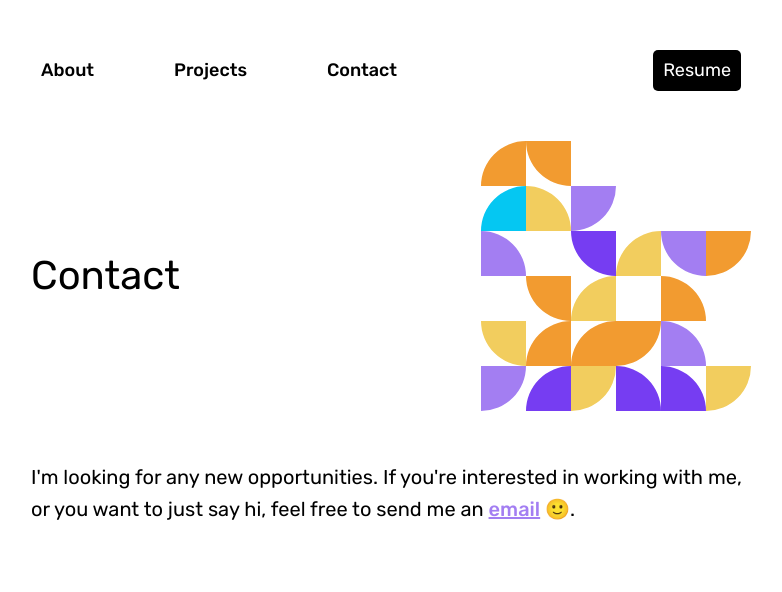
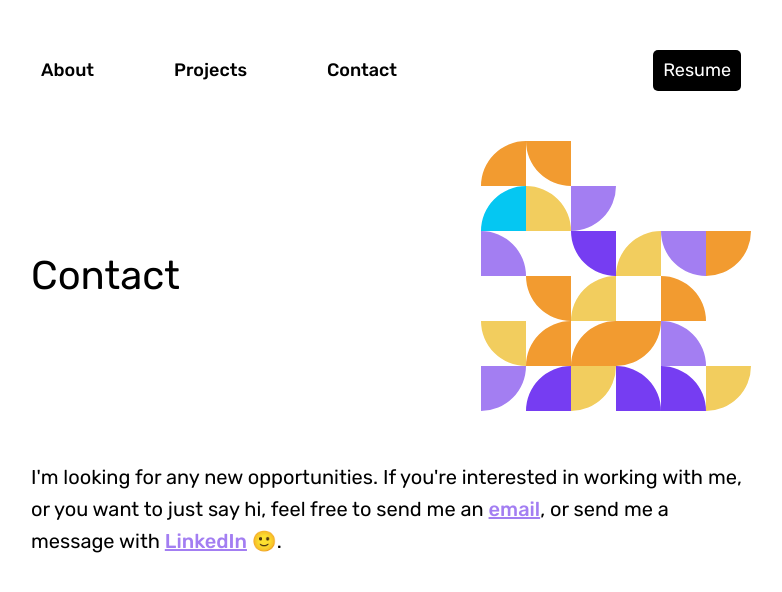
Before and after one commit to dont-hurry/portfolio, a React (Create React App) app: page /contact in a window 1280 px wide. Shown: the top 592 px of the page, without its empty margins (249-1031 px from the left). Built offline with nearby package versions, Linux system fonts and the light colour scheme.

Commit message:
Update contents and styles

```diff
--- a/src/index.css
+++ b/src/index.css
@@ -5,3 +5,7 @@ body {
   font-family: "Rubik", sans-serif;
   font-size: 20px;
 }
+
+body *::selection {
+  background: #f2cd5e;
+}
--- a/src/pages/contact.js
+++ b/src/pages/contact.js
@@ -6,7 +6,16 @@ export default function Contact() {
       <p>
         I'm looking for any new opportunities. If you're interested in working
         with me, or you want to just say hi, feel free to send me an{" "}
-        <a href="mailto:pohanc649@gmail.com">email</a> 🙂.
+        <a href="mailto:pohanc649@gmail.com">email</a>, or send me a message
+        with{" "}
+        <a
+          href="https://www.linkedin.com/in/柏翰-陳-78a95021a"
+          target="_blank"
+          rel="noreferrer"
+        >
+          LinkedIn
+        </a>{" "}
+        🙂.
       </p>
     </PageLayout>
   );
```
